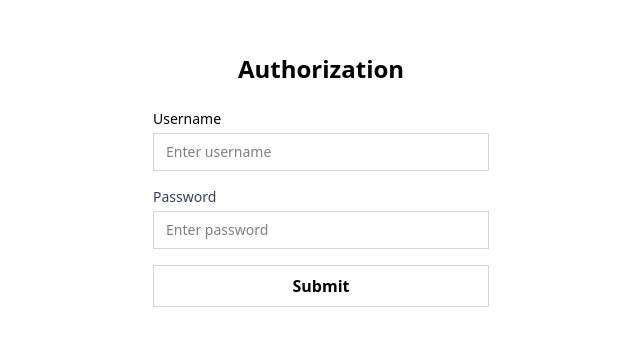
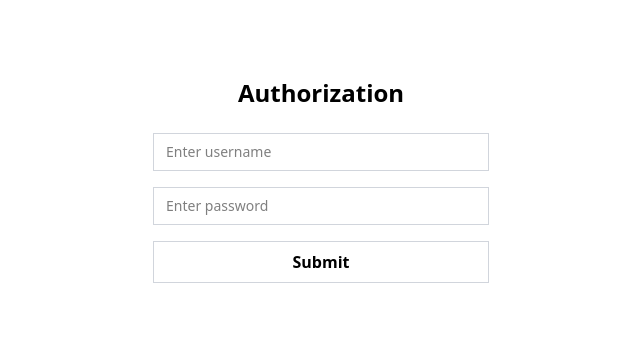
Before and after one commit to antonkuzmn1/oauth-owner-client, a React (Vite) app: page / in a window 1280 px wide. Shown: the part 220-566 px from the top of the page, without its empty margins (319-959 px from the left). Built offline with nearby package versions, Linux system fonts and the light colour scheme.

Commit message:
removed useless labels from auth page

```diff
--- a/src/app/components/Authorization.tsx
+++ b/src/app/components/Authorization.tsx
@@ -53,9 +53,6 @@ const Authorization = () => {
                 <h2 className="text-2xl font-bold text-center mb-6">Authorization</h2>
                 <form onSubmit={handleSubmit} className="space-y-4">
                     <div>
-                        <label htmlFor="username" className="block text-sm font-medium text-black">
-                            Username
-                        </label>
                         <input
                             type="text"
                             id="username"
@@ -67,9 +64,6 @@ const Authorization = () => {
                         />
                     </div>
                     <div>
-                        <label htmlFor="password" className="block text-sm font-medium text-gray-700">
-                            Password
-                        </label>
                         <input
                             type="password"
                             id="password"
```
